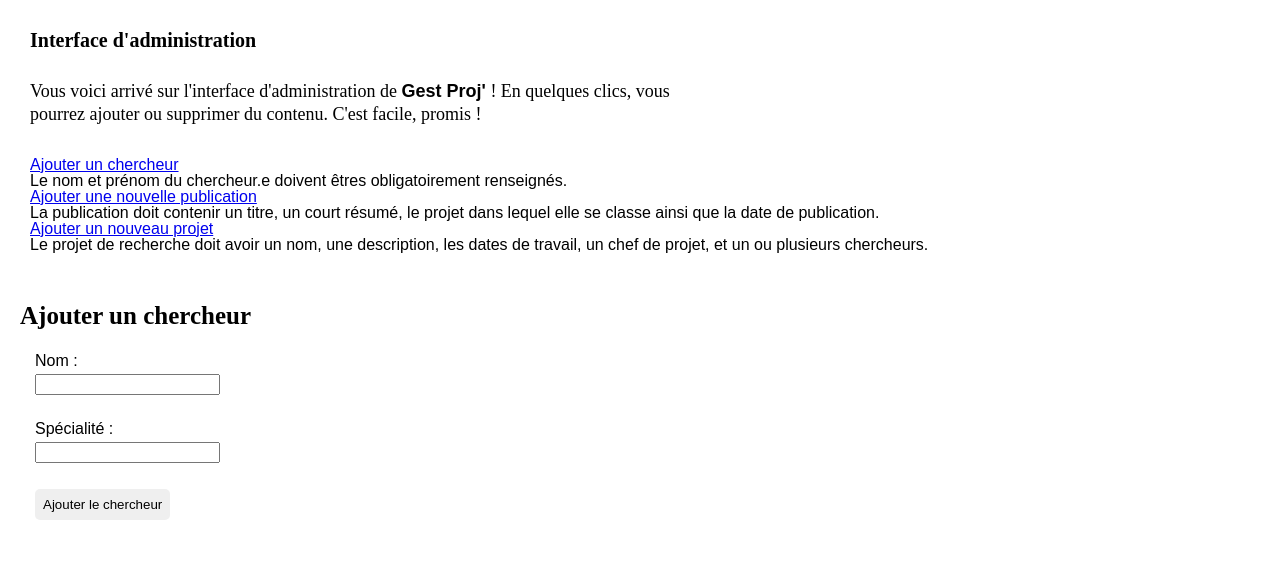
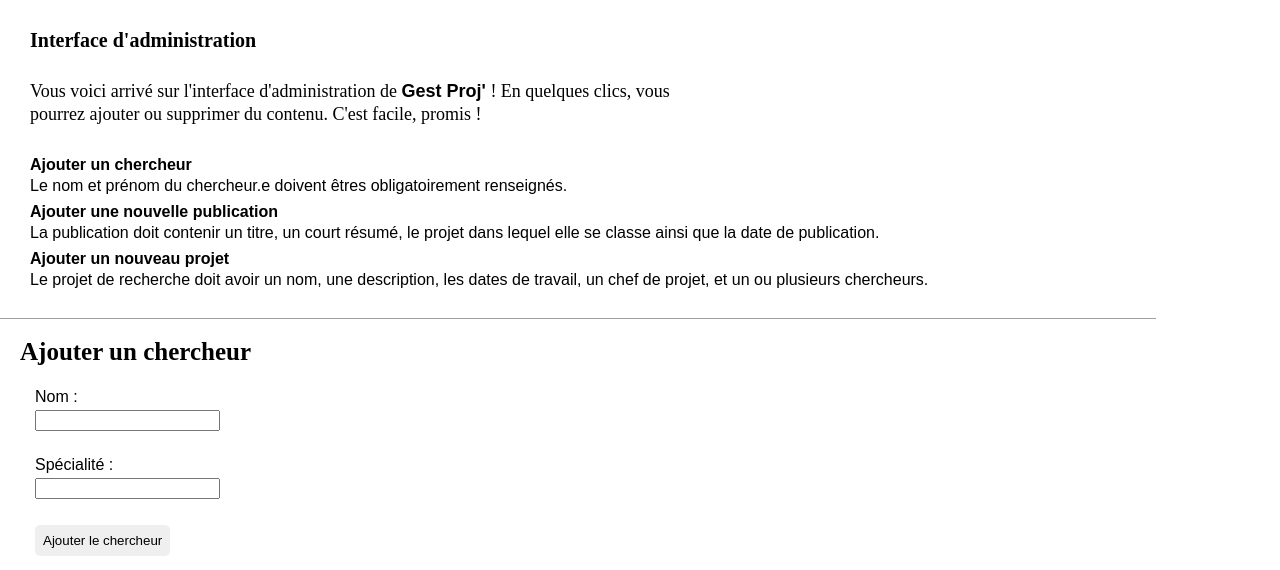
Before and after one commit to TanguyMorel/td-djangorestapi-MOREL-TANGUY, a Django app: page /accueil/ in a window 1280 px wide. Shown: the part 105-675 px from the top of the page. Run offline with Django 5.2, Linux system fonts and the light colour scheme; data comes from the database, SQL or seed files in the repository.

```diff
--- a/projects/static/css/home.css
+++ b/projects/static/css/home.css
@@ -5,6 +5,34 @@ html {
 header {
   width: 100%;
   height: fit-content;
+}
+
+.header-content {
+  padding: 20px;
+  display: flex;
+  width: fit-content;
+  height: 400px;
+  flex-direction: column;
+  gap: 10px;
+  border-bottom: solid rgba(0, 0, 0, 0.373) 1px;
+}
+
+.explication {
+  display: flex;
+  flex-direction: column;
+  gap: 10px;
+}
+
+.topic {
+  display: flex;
+  flex-direction: column;
+  gap: 5px;
+}
+
+.topic a {
+  font-weight: bold;
+  color: black;
+  text-decoration: none;
 }
 
 header nav {
```
